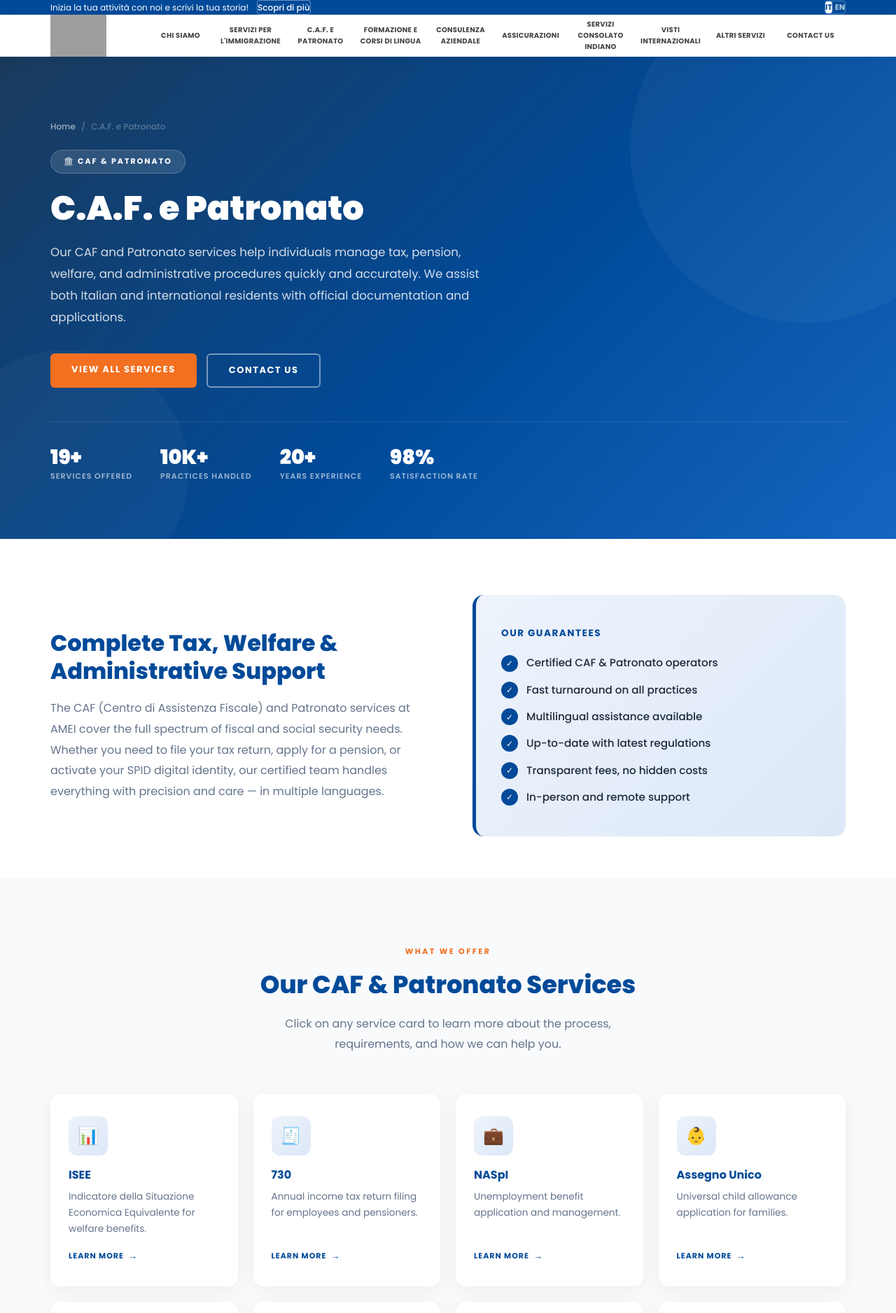
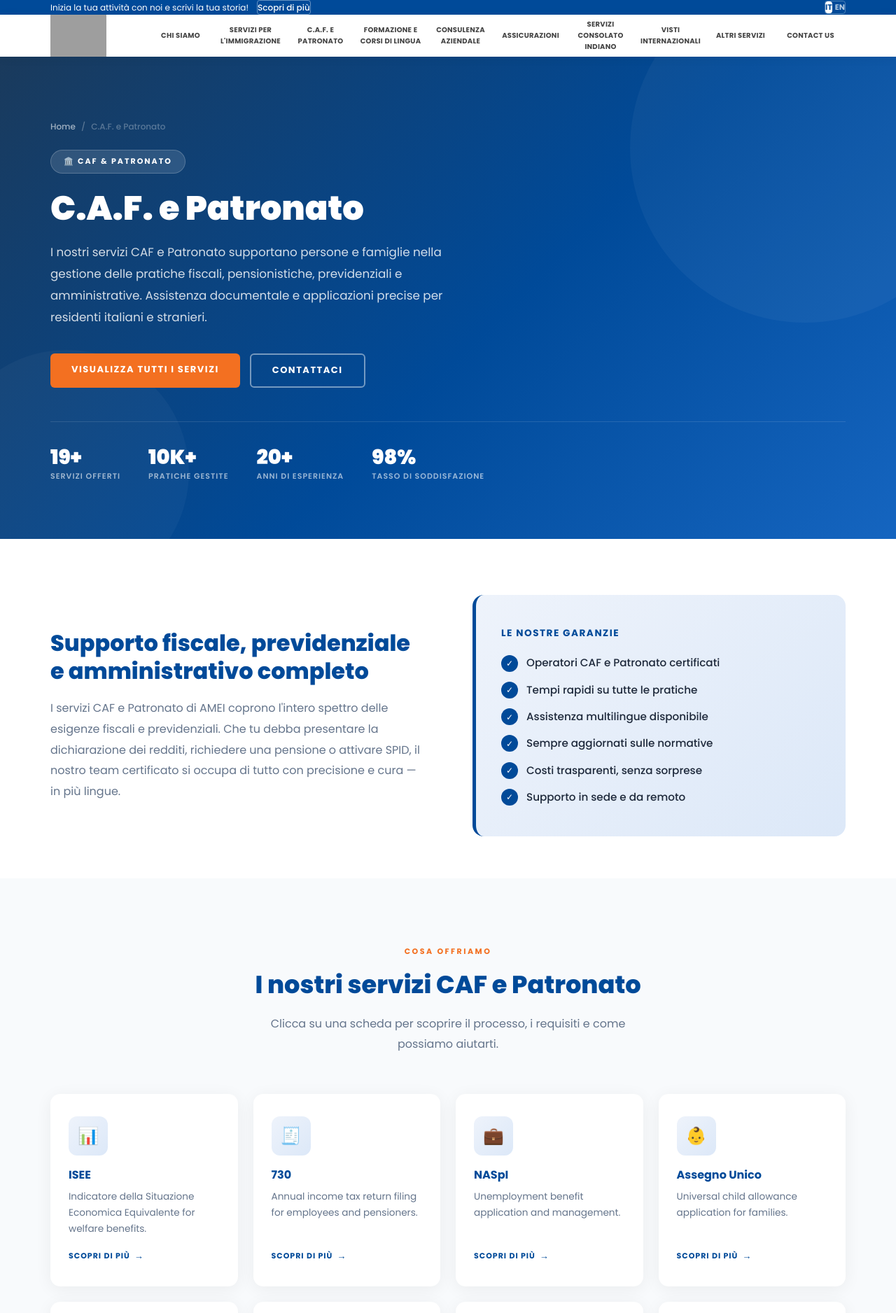
Before and after one commit to gauravmehra2021/ITALIA, a Next.js app: page /caf in a window 1280 px wide. Shown: the top 1876 px of the page at 70% size. Built offline with nearby package versions, Linux system fonts and the light colour scheme; grey boxes are pictures that could not be loaded.

Commit message:
added the changes

```diff
--- a/app/caf/page.tsx
+++ b/app/caf/page.tsx
@@ -2,9 +2,10 @@
 
 import { useEffect } from 'react'
 import Link from 'next/link'
+import { useLanguage } from '../context/LanguageContext'
 import './caf.css'
 
-const services = [
+const defaultServices = [
   { icon: '📊', title: 'ISEE',                   desc: 'Indicatore della Situazione Economica Equivalente for welfare benefits.',       slug: 'isee' },
   { icon: '🧾', title: '730',                    desc: 'Annual income tax return filing for employees and pensioners.',                 slug: '730' },
   { icon: '💼', title: 'NASpI',                  desc: 'Unemployment benefit application and management.',                             slug: 'naspi' },
@@ -19,7 +20,59 @@ const services = [
   { icon: '🌾', title: 'Disoccupazione Agricola', desc: 'Agricultural unemployment benefit application and support.',                 slug: 'disoccupazione-agricola' },
 ]
 
+type Service = (typeof defaultServices)[number]
+
+type HeroStat = { num: string; label: string }
+
 export default function CafPage() {
+  const { t } = useLanguage()
+
+  const rawServices = t('caf.services')
+  const services: Service[] = Array.isArray(rawServices)
+    ? (rawServices as Service[])
+    : defaultServices
+
+  const rawStats = t('caf.hero.stats')
+  const heroStats: HeroStat[] = Array.isArray(rawStats)
+    ? (rawStats as HeroStat[])
+    : [
+        { num: '19+',  label: 'Services Offered' },
+        { num: '10K+', label: 'Practices Handled' },
+        { num: '20+',  label: 'Years Experience' },
+        { num: '98%',  label: 'Satisfaction Rate' },
+      ]
+
+  const rawChecklist = t('caf.intro.checklist')
+  const checklist: string[] = Array.isArray(rawChecklist)
+    ? (rawChecklist as string[])
+    : [
+        'Certified CAF & Patronato operators',
+        'Fast turnaround on all practices',
+        'Multilingual assistance available',
+        'Up-to-date with latest regulations',
+        'Transparent fees, no hidden costs',
+        'In-person and remote support',
+      ]
+
+  const heroBadge = t('caf.hero.badge') || '🏛️ CAF & Patronato'
+  const heroTitle = t('caf.hero.title') || 'C.A.F. and Patronato'
+  const heroDesc = t('caf.hero.desc') || 'Our CAF and Patronato services help individuals and families manage tax, pension, welfare, and administrative procedures quickly and accurately. We assist both Italian and international residents with official documentation and applications.'
+  const viewAllText = t('caf.hero.actions.viewAll') || 'View All Services'
+  const contactText = t('caf.hero.actions.contact') || 'Contact Us'
+
+  const introTitle = t('caf.intro.title') || 'Complete Tax, Welfare & Administrative Support'
+  const introBody = t('caf.intro.body') || 'The CAF (Centro di Assistenza Fiscale) and Patronato services at AMEI cover the full spectrum of fiscal and social security needs. Whether you need to file your tax return, apply for a pension, or activate your SPID digital identity, our certified team handles everything with precision and care — in multiple languages.'
+  const introVisualTitle = t('caf.intro.visualTitle') || 'Our Guarantees'
+
+  const sectionTag = t('caf.section.tag') || 'What We Offer'
+  const sectionTitle = t('caf.section.title') || 'Our CAF & Patronato Services'
+  const sectionDesc = t('caf.section.desc') || 'Click on any service card to learn more about the process, requirements, and how we can help you.'
+  const cardCta = t('caf.card.cta') || 'Learn More'
+
+  const ctaTitle = t('caf.cta.title') || 'Need Help With a CAF or Patronato Practice?'
+  const ctaDesc = t('caf.cta.desc') || 'Our certified operators are ready to assist you. Book an appointment today and let us handle all the paperwork for you.'
+  const ctaBook = t('caf.cta.actions.book') || 'Book Appointment'
+  const ctaCall = t('caf.cta.actions.call') || 'Call Us Now'
   useEffect(() => {
     const observer = new IntersectionObserver(
       (entries) => entries.forEach((e) => { if (e.isIntersecting) e.target.classList.add('visible') }),
@@ -36,33 +89,26 @@ export default function CafPage() {
         <div className="container">
           <div className="caf-hero-inner animate-fade-in-up">
             <nav className="caf-hero-breadcrumb">
-              <Link href="/">Home</Link>
+              <Link href="/">{t('caf.breadcrumbHome') || 'Home'}</Link>
               <span>/</span>
-              <span>C.A.F. e Patronato</span>
+              <span>{t('caf.breadcrumbCurrent') || 'C.A.F. e Patronato'}</span>
             </nav>
 
-            <div className="caf-hero-badge">🏛️ CAF &amp; Patronato</div>
+            <div className="caf-hero-badge">{heroBadge}</div>
 
-            <h1 className="caf-hero-title">C.A.F. e Patronato</h1>
+            <h1 className="caf-hero-title">{heroTitle}</h1>
 
             <p className="caf-hero-desc">
-              Our CAF and Patronato services help individuals manage tax, pension, welfare, and
-              administrative procedures quickly and accurately. We assist both Italian and
-              international residents with official documentation and applications.
+              {heroDesc}
             </p>
 
             <div className="caf-hero-actions">
-              <a href="#services" className="caf-btn-primary">View All Services</a>
-              <Link href="/contact" className="caf-btn-outline">Contact Us</Link>
+              <a href="#services" className="caf-btn-primary">{viewAllText}</a>
+              <Link href="/contact" className="caf-btn-outline">{contactText}</Link>
             </div>
 
             <div className="caf-hero-stats">
-              {[
-                { num: '19+',  label: 'Services Offered' },
-                { num: '10K+', label: 'Practices Handled' },
-                { num: '20+',  label: 'Years Experience' },
-                { num: '98%',  label: 'Satisfaction Rate' },
-              ].map((s, i) => (
+              {heroStats.map((s, i) => (
                 <div key={i}>
                   <div className="caf-hero-stat-num">{s.num}</div>
                   <div className="caf-hero-stat-label">{s.label}</div>
@@ -79,27 +125,17 @@ export default function CafPage() {
           <div className="caf-intro-inner">
             <div className="caf-reveal">
               <h2 className="caf-intro-title">
-                Complete Tax, Welfare &amp; Administrative Support
+                {introTitle}
               </h2>
               <p className="caf-intro-body">
-                The CAF (Centro di Assistenza Fiscale) and Patronato services at AMEI cover the full
-                spectrum of fiscal and social security needs. Whether you need to file your tax return,
-                apply for a pension, or activate your SPID digital identity, our certified team handles
-                everything with precision and care — in multiple languages.
+                {introBody}
               </p>
             </div>
 
             <div className="caf-intro-visual caf-reveal delay-2">
-              <div className="caf-intro-visual-title">Our Guarantees</div>
+              <div className="caf-intro-visual-title">{introVisualTitle}</div>
               <ul className="caf-checklist">
-                {[
-                  'Certified CAF & Patronato operators',
-                  'Fast turnaround on all practices',
-                  'Multilingual assistance available',
-                  'Up-to-date with latest regulations',
-                  'Transparent fees, no hidden costs',
-                  'In-person and remote support',
-                ].map((item, i) => (
+                {checklist.map((item, i) => (
                   <li key={i}>
                     <span className="caf-check-icon">✓</span>
                     {item}
@@ -115,10 +151,10 @@ export default function CafPage() {
       <section className="caf-services" id="services">
         <div className="container">
           <div className="caf-section-header caf-reveal">
-            <span className="caf-section-tag">What We Offer</span>
-            <h2 className="caf-section-title">Our CAF &amp; Patronato Services</h2>
+            <span className="caf-section-tag">{sectionTag}</span>
+            <h2 className="caf-section-title">{sectionTitle}</h2>
             <p className="caf-section-desc">
-              Click on any service card to learn more about the process, requirements, and how we can help you.
+              {sectionDesc}
             </p>
           </div>
 
@@ -133,7 +169,7 @@ export default function CafPage() {
                 <h3 className="caf-card-title">{service.title}</h3>
                 <p className="caf-card-desc">{service.desc}</p>
                 <span className="caf-card-cta">
-                  Learn More
+                  {cardCta}
                   <span className="caf-card-arrow">→</span>
                 </span>
               </Link>
@@ -147,15 +183,14 @@ export default function CafPage() {
         <div className="container">
           <div className="caf-cta-box caf-reveal">
             <div>
-              <h2 className="caf-cta-title">Need Help With a CAF or Patronato Practice?</h2>
+              <h2 className="caf-cta-title">{ctaTitle}</h2>
               <p className="caf-cta-desc">
-                Our certified operators are ready to assist you. Book an appointment today and let us
-                handle all the paperwork for you.
+                {ctaDesc}
               </p>
             </div>
             <div className="caf-cta-actions">
-              <Link href="/contact" className="caf-btn-primary">Book Appointment</Link>
-              <a href="tel:+390522172306" className="caf-btn-outline">Call Us Now</a>
+              <Link href="/contact" className="caf-btn-primary">{ctaBook}</Link>
+              <a href="tel:+390522172306" className="caf-btn-outline">{ctaCall}</a>
             </div>
           </div>
         </div>
--- a/app/context/LanguageContext.tsx
+++ b/app/context/LanguageContext.tsx
@@ -10,6 +10,7 @@ import {
 import translationsData from "../translations/languages.json";
 import homepageTranslations from "../translations/homepage.json";
 import immigrationTranslations from "../translations/immigration.json";
+import cafTranslations from "../translations/caf.json";
 
 type Language = "it" | "en";
 
@@ -54,12 +55,14 @@ export const LanguageProvider = ({
       ...Object.keys(translationsData || {}),
       ...Object.keys(homepageTranslations || {}),
       ...Object.keys(immigrationTranslations || {}),
+      ...Object.keys(cafTranslations || {}),
     ]);
     for (const lang of langs) {
       const base = (translationsData as any)[lang] || {};
       const homepageExtra = (homepageTranslations as any)[lang] || {};
       const immigrationExtra = (immigrationTranslations as any)[lang] || {};
-      result[lang] = merge(merge(base, homepageExtra), immigrationExtra);
+      const cafExtra = (cafTranslations as any)[lang] || {};
+      result[lang] = merge(merge(merge(base, homepageExtra), immigrationExtra), cafExtra);
     }
     return result;
   })();
--- /dev/null
+++ b/app/translations/caf.json
@@ -0,0 +1,102 @@
+{
+  "it": {
+    "caf": {
+      "breadcrumbHome": "Home",
+      "breadcrumbCurrent": "C.A.F. e Patronato",
+      "hero": {
+        "badge": "🏛️ CAF & Patronato",
+        "title": "C.A.F. e Patronato",
+        "desc": "I nostri servizi CAF e Patronato supportano persone e famiglie nella gestione delle pratiche fiscali, pensionistiche, previdenziali e amministrative. Assistenza documentale e applicazioni precise per residenti italiani e stranieri.",
+        "actions": {
+          "viewAll": "Visualizza tutti i servizi",
+          "contact": "Contattaci"
+        },
+        "stats": [
+          { "num": "19+", "label": "Servizi offerti" },
+          { "num": "10K+", "label": "Pratiche gestite" },
+          { "num": "20+", "label": "Anni di esperienza" },
+          { "num": "98%", "label": "Tasso di soddisfazione" }
+        ]
+      },
+      "intro": {
+        "title": "Supporto fiscale, previdenziale e amministrativo completo",
+        "body": "I servizi CAF e Patronato di AMEI coprono l'intero spettro delle esigenze fiscali e previdenziali. Che tu debba presentare la dichiarazione dei redditi, richiedere una pensione o attivare SPID, il nostro team certificato si occupa di tutto con precisione e cura — in più lingue.",
+        "visualTitle": "Le nostre garanzie",
+        "checklist": [
+          "Operatori CAF e Patronato certificati",
+          "Tempi rapidi su tutte le pratiche",
+          "Assistenza multilingue disponibile",
+          "Sempre aggiornati sulle normative",
+          "Costi trasparenti, senza sorprese",
+          "Supporto in sede e da remoto"
+        ]
+      },
+      "section": {
+        "tag": "Cosa offriamo",
+        "title": "I nostri servizi CAF e Patronato",
+        "desc": "Clicca su una scheda per scoprire il processo, i requisiti e come possiamo aiutarti."
+      },
+      "card": {
+        "cta": "Scopri di più"
+      },
+      "cta": {
+        "title": "Hai bisogno di aiuto con una pratica CAF o Patronato?",
+        "desc": "I nostri operatori certificati sono pronti ad assisterti. Prenota un appuntamento oggi e lascia a noi la gestione di tutta la documentazione.",
+        "actions": {
+          "book": "Prenota un appuntamento",
+          "call": "Chiamaci ora"
+        }
+      }
+    }
+  },
+  "en": {
+    "caf": {
+      "breadcrumbHome": "Home",
+      "breadcrumbCurrent": "CAF & Patronato",
+      "hero": {
+        "badge": "🏛️ CAF & Patronato",
+        "title": "C.A.F. and Patronato",
+        "desc": "Our CAF and Patronato services help individuals and families manage tax, pension, welfare, and administrative procedures quickly and accurately. We assist both Italian and international residents with official documentation and applications.",
+        "actions": {
+          "viewAll": "View All Services",
+          "contact": "Contact Us"
+        },
+        "stats": [
+          { "num": "19+", "label": "Services Offered" },
+          { "num": "10K+", "label": "Practices Handled" },
+          { "num": "20+", "label": "Years Experience" },
+          { "num": "98%", "label": "Satisfaction Rate" }
+        ]
+      },
+      "intro": {
+        "title": "Complete Tax, Welfare & Administrative Support",
+        "body": "The CAF (Centro di Assistenza Fiscale) and Patronato services at AMEI cover the full spectrum of fiscal and social security needs. Whether you need to file your tax return, apply for a pension, or activate your SPID digital identity, our certified team handles everything with precision and care — in multiple languages.",
+        "visualTitle": "Our Guarantees",
+        "checklist": [
+          "Certified CAF & Patronato operators",
+          "Fast turnaround on all practices",
+          "Multilingual assistance available",
+          "Up-to-date with latest regulations",
+          "Transparent fees, no hidden costs",
+          "In-person and remote support"
+        ]
+      },
+      "section": {
+        "tag": "What We Offer",
+        "title": "Our CAF & Patronato Services",
+        "desc": "Click on any service card to learn more about the process, requirements, and how we can help you."
+      },
+      "card": {
+        "cta": "Learn More"
+      },
+      "cta": {
+        "title": "Need Help With a CAF or Patronato Practice?",
+        "desc": "Our certified operators are ready to assist you. Book an appointment today and let us handle all the paperwork for you.",
+        "actions": {
+          "book": "Book Appointment",
+          "call": "Call Us Now"
+        }
+      }
+    }
+  }
+}
```
